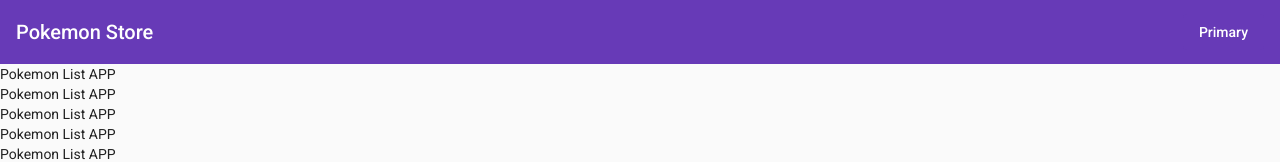
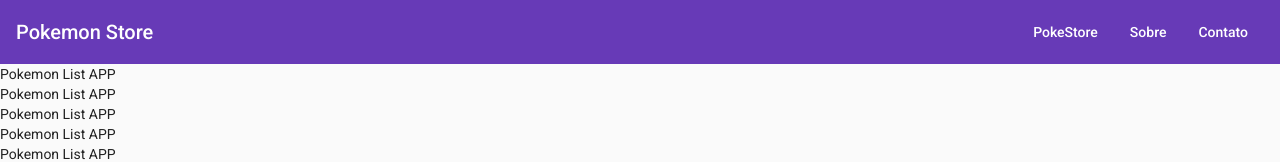
Before and after one commit to yandiro/desafio3-gama, an Angular app: page / in a window 1280 px wide. Shown: the top 162 px of the page. Built offline with nearby package versions, Linux system fonts and the light colour scheme.

Commit message:
top menu with external link

```diff
--- a/src/app/app.component.html
+++ b/src/app/app.component.html
@@ -3,10 +3,12 @@
     <span>Pokemon Store</span>
     <span class="spacer"></span>
 
-    <div fxShow="false" fxShow.gt-sm="true">
+    <div fxShow="false" fxShow.gt-sm="true" class="menu-list">
 
-      <button mat-flat-button color="primary">Primary</button>
+      <button mat-button routerLink="/">PokeStore</button>
+      <button mat-button routerLink="/about">Sobre</button>
 
+        <a href="https://www.linkedin.com/in/yandiro/" target="_blank" mat-button>Contato</a>
     </div>
 
     <div fxShow="true" fxHide.gt-sm="true">
```
Also changed, not shown: src/app/app.component.scss (line endings or trailing spaces), src/styles.scss (line endings or trailing spaces).
